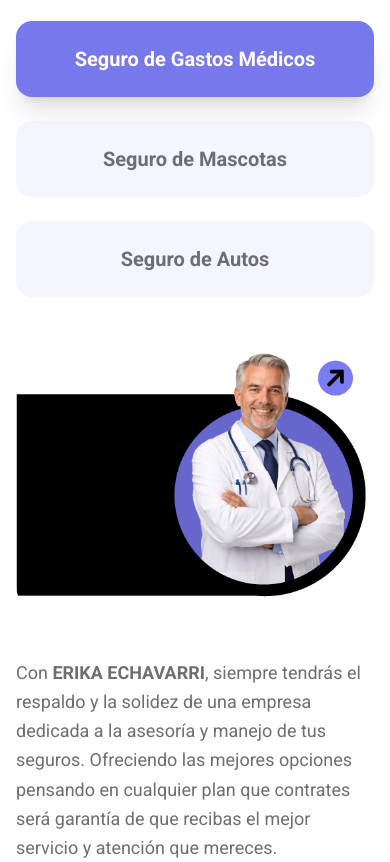
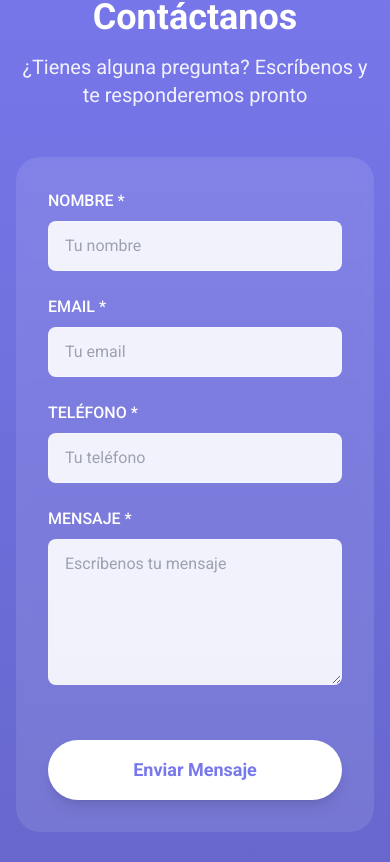
Before and after one commit to grahamjackdesign/ErikaInsurance, a Next.js app: page / in a window 390 px wide. Shown: the part 4442-5304 px from the top of the page. Built offline with nearby package versions, Linux system fonts and the light colour scheme.

Commit message:
minor tweaks

```diff
--- a/app/page.tsx
+++ b/app/page.tsx
@@ -2,6 +2,7 @@ import Hero from '@/components/Hero'
 import Navigation from '@/components/Navigation'
 import Nosotros from '@/components/Nosotros'
 import InsuranceLogos from '@/components/InsuranceLogos'
+import ContactoGeneral from '@/components/ContactoGeneral'
 import Seguros from '@/components/Seguros'
 import Ahorros from '@/components/Ahorros'
 import Footer from '@/components/Footer'
@@ -15,6 +16,7 @@ export default function Home() {
       <Hero />
       <Nosotros />
       <InsuranceLogos />
+      <ContactoGeneral />
       <Seguros />
       <Ahorros />
       <Footer />
--- /dev/null
+++ b/components/ContactoGeneral.tsx
@@ -0,0 +1,173 @@
+'use client'
+
+import { useState } from 'react'
+import { motion } from 'framer-motion'
+
+export default function ContactoGeneral() {
+  const [formData, setFormData] = useState({
+    nombre: '',
+    email: '',
+    telefono: '',
+    mensaje: '',
+  })
+
+  const [isSubmitting, setIsSubmitting] = useState(false)
+  const [submitMessage, setSubmitMessage] = useState('')
+
+  const handleChange = (e: React.ChangeEvent<HTMLInputElement | HTMLTextAreaElement>) => {
+    const { name, value } = e.target
+    setFormData(prev => ({
+      ...prev,
+      [name]: value
+    }))
+  }
+
+  const handleSubmit = async (e: React.FormEvent) => {
+    e.preventDefault()
+    setIsSubmitting(true)
+    setSubmitMessage('')
+
+    // TODO: Connect to email service later
+    console.log('General Contact Form submitted:', formData)
+
+    // Simulate API call
+    setTimeout(() => {
+      setIsSubmitting(false)
+      setSubmitMessage('¡Gracias por contactarnos! Nos pondremos en contacto contigo pronto.')
+
+      // Reset form after 3 seconds
+      setTimeout(() => {
+        setFormData({
+          nombre: '',
+          email: '',
+          telefono: '',
+          mensaje: '',
+        })
+        setSubmitMessage('')
+      }, 3000)
+    }, 1000)
+  }
+
+  return (
+    <section id="contacto" className="relative bg-gradient-to-b from-primary to-primary-dark py-20">
+      <div className="max-w-4xl mx-auto px-4 sm:px-6 lg:px-8">
+        <motion.div
+          initial={{ opacity: 0, y: 30 }}
+          whileInView={{ opacity: 1, y: 0 }}
+          transition={{ duration: 0.8 }}
+          viewport={{ once: true }}
+        >
+          {/* Header */}
+          <div className="text-center mb-12">
+            <h2 className="text-4xl lg:text-5xl font-bold text-white mb-4">
+              Contáctanos
+            </h2>
+            <p className="text-xl text-white/90">
+              ¿Tienes alguna pregunta? Escríbenos y te responderemos pronto
+            </p>
+          </div>
+
+          {/* Form */}
+          <form onSubmit={handleSubmit} className="bg-white/10 backdrop-blur-sm rounded-3xl p-8 lg:p-12 space-y-6">
+            {/* Nombre y Email */}
+            <div className="grid md:grid-cols-2 gap-6">
+              <div>
+                <label htmlFor="contacto-nombre" className="block text-white font-medium mb-2">
+                  NOMBRE *
+                </label>
+                <input
+                  type="text"
+                  id="contacto-nombre"
+                  name="nombre"
+                  value={formData.nombre}
+                  onChange={handleChange}
+                  required
+                  className="w-full px-4 py-3 rounded-lg bg-white/90 border border-white/20 focus:outline-none focus:ring-2 focus:ring-white/50 transition-all duration-300"
+                  placeholder="Tu nombre"
+                />
+              </div>
+
+              <div>
+                <label htmlFor="contacto-email" className="block text-white font-medium mb-2">
+                  EMAIL *
+                </label>
+                <input
+                  type="email"
+                  id="contacto-email"
+                  name="email"
+                  value={formData.email}
+                  onChange={handleChange}
+                  required
+                  className="w-full px-4 py-3 rounded-lg bg-white/90 border border-white/20 focus:outline-none focus:ring-2 focus:ring-white/50 transition-all duration-300"
+                  placeholder="Tu email"
+                />
+              </div>
+            </div>
+
+            {/* Teléfono */}
+            <div>
+              <label htmlFor="contacto-telefono" className="block text-white font-medium mb-2">
+                TELÉFONO *
+              </label>
+              <input
+                type="tel"
+                id="contacto-telefono"
+                name="telefono"
+                value={formData.telefono}
+                onChange={handleChange}
+                required
+                className="w-full px-4 py-3 rounded-lg bg-white/90 border border-white/20 focus:outline-none focus:ring-2 focus:ring-white/50 transition-all duration-300"
+                placeholder="Tu teléfono"
+              />
+            </div>
+
+            {/* Mensaje */}
+            <div>
+              <label htmlFor="contacto-mensaje" className="block text-white font-medium mb-2">
+                MENSAJE *
+              </label>
+              <textarea
+                id="contacto-mensaje"
+                name="mensaje"
+                value={formData.mensaje}
+                onChange={handleChange}
+                required
+                rows={5}
+                className="w-full px-4 py-3 rounded-lg bg-white/90 border border-white/20 focus:outline-none focus:ring-2 focus:ring-white/50 transition-all duration-300"
+                placeholder="Escríbenos tu mensaje"
+              />
+            </div>
+
+            {/* Submit Button */}
+            <div className="pt-6">
+              <motion.button
+                type="submit"
+                disabled={isSubmitting}
+                whileHover={{ scale: isSubmitting ? 1 : 1.02 }}
+                whileTap={{ scale: isSubmitting ? 1 : 0.98 }}
+                className={`w-full md:w-auto px-12 py-4 rounded-full font-bold text-lg transition-all duration-300 ${
+                  isSubmitting
+                    ? 'bg-gray-400 cursor-not-allowed'
+                    : 'bg-white text-primary hover:bg-gray-100 shadow-lg hover:shadow-xl'
+                }`}
+              >
+                {isSubmitting ? 'Enviando...' : 'Enviar Mensaje'}
+              </motion.button>
+            </div>
+
+            {/* Success Message */}
+            {submitMessage && (
+              <motion.div
+                initial={{ opacity: 0, y: 10 }}
+                animate={{ opacity: 1, y: 0 }}
+                className="mt-4 p-4 bg-white/20 rounded-lg text-white text-center font-medium"
+              >
+                {submitMessage}
+              </motion.div>
+            )}
+          </form>
+        </motion.div>
+      </div>
+    </section>
+  )
+}
--- a/components/Navigation.tsx
+++ b/components/Navigation.tsx
@@ -10,8 +10,7 @@ export default function Navigation() {
   const navLinks = [
     { name: 'Nosotros', href: '#nosotros' },
     { name: 'Seguros', href: '#seguros' },
-    { name: 'Planes de ahorro', href: '#planes-ahorro' },
-    { name: 'Inversiones', href: '#inversiones' },
+    { name: 'Planes de ahorro', href: '#ahorros' },
     { name: 'Contacto', href: '#contacto' },
   ]
 
```
Also changed, not shown: components/Footer.tsx (+86 -127 lines), 1 other file (tests, documents, lock files or other folders).
